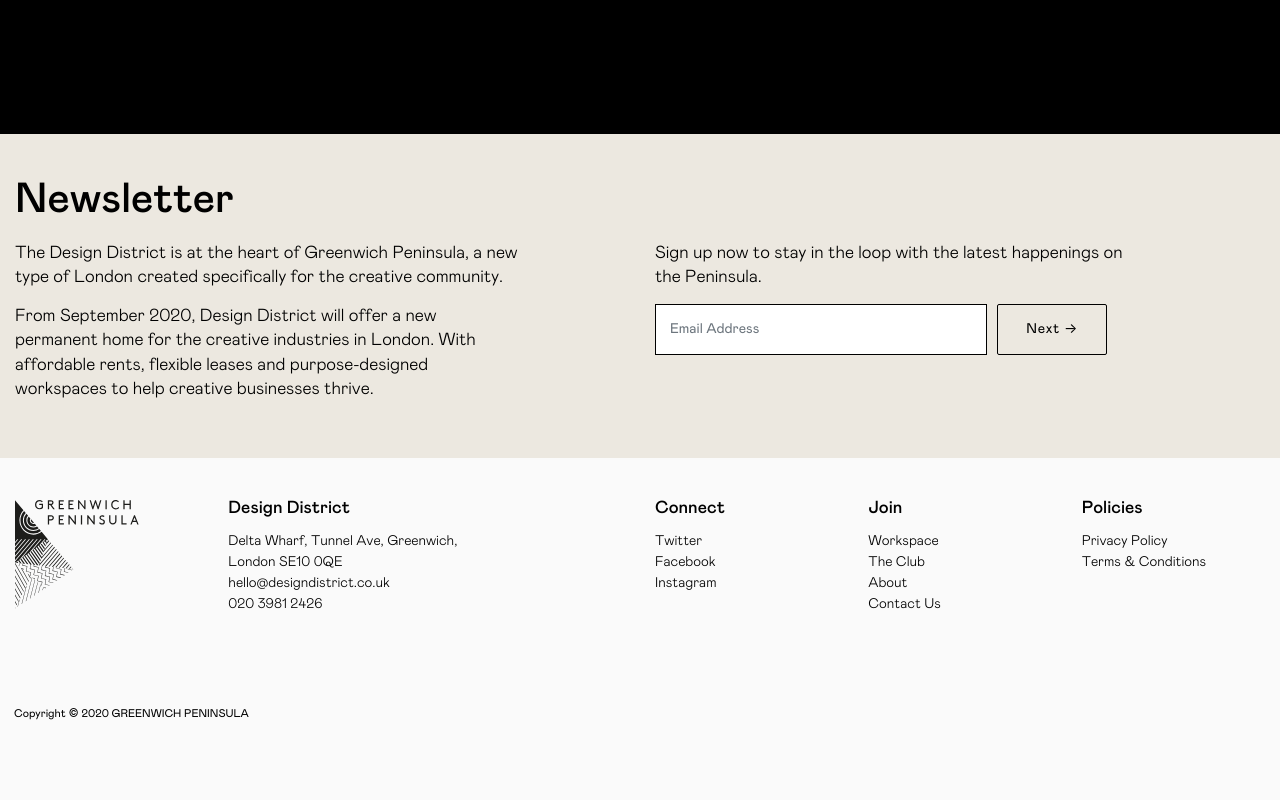
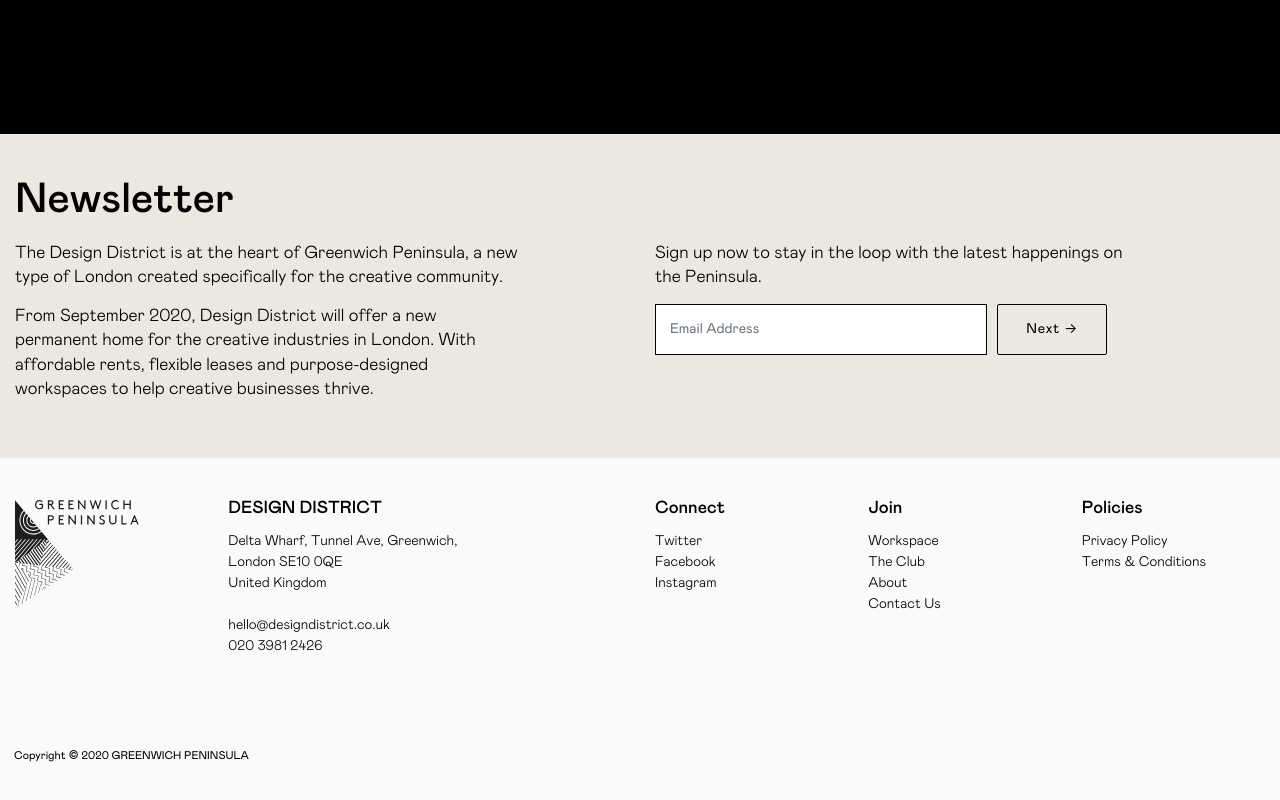
Before and after one commit to AlfredMan/dd-canteen-frontend, a Nuxt app: page / in a window 1280 px wide. Shown: the part 2893-3693 px from the top of the page. Before the commit the page ends 3665 px from the top, so only its background shows below. Built offline with nearby package versions, Linux system fonts and the light colour scheme.

Commit message:
fixed footer address

```diff
--- a/layouts/default.vue
+++ b/layouts/default.vue
@@ -60,8 +60,8 @@
             <img src="~/assets/images/gp-logo.svg" alt="">
           </div>
           <div class="col-12 col-md-3 col-lg-4">
-            <h5>Design District</h5>
-            <a class="">Delta Wharf, Tunnel Ave, Greenwich,<br>London SE10 0QE</a><br>
+            <h5>DESIGN DISTRICT</h5>
+            <a class="">Delta Wharf, Tunnel Ave, Greenwich,<br>London SE10 0QE<br>United Kingdom</a><br><br>
             <a class="">hello@designdistrict.co.uk</a><br>
             <a class="">020 3981 2426</a><br>
           </div>
```
